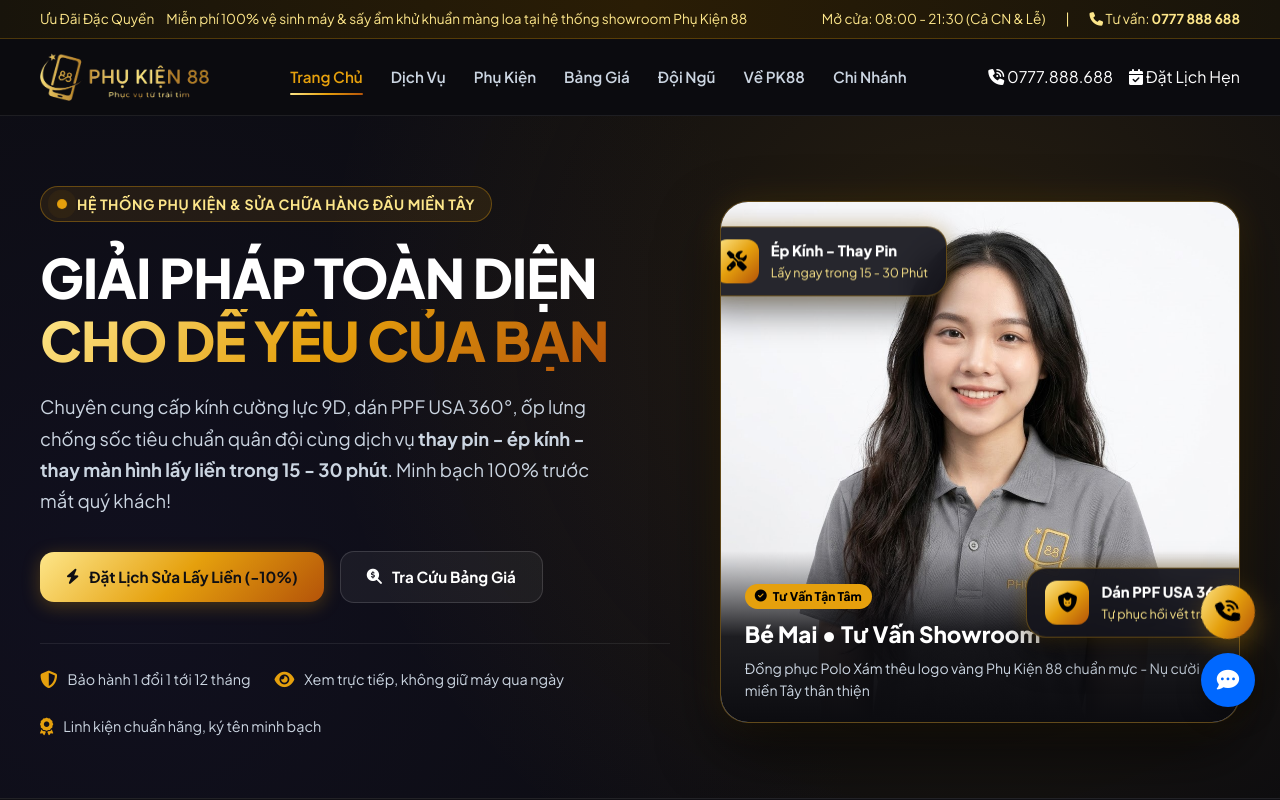
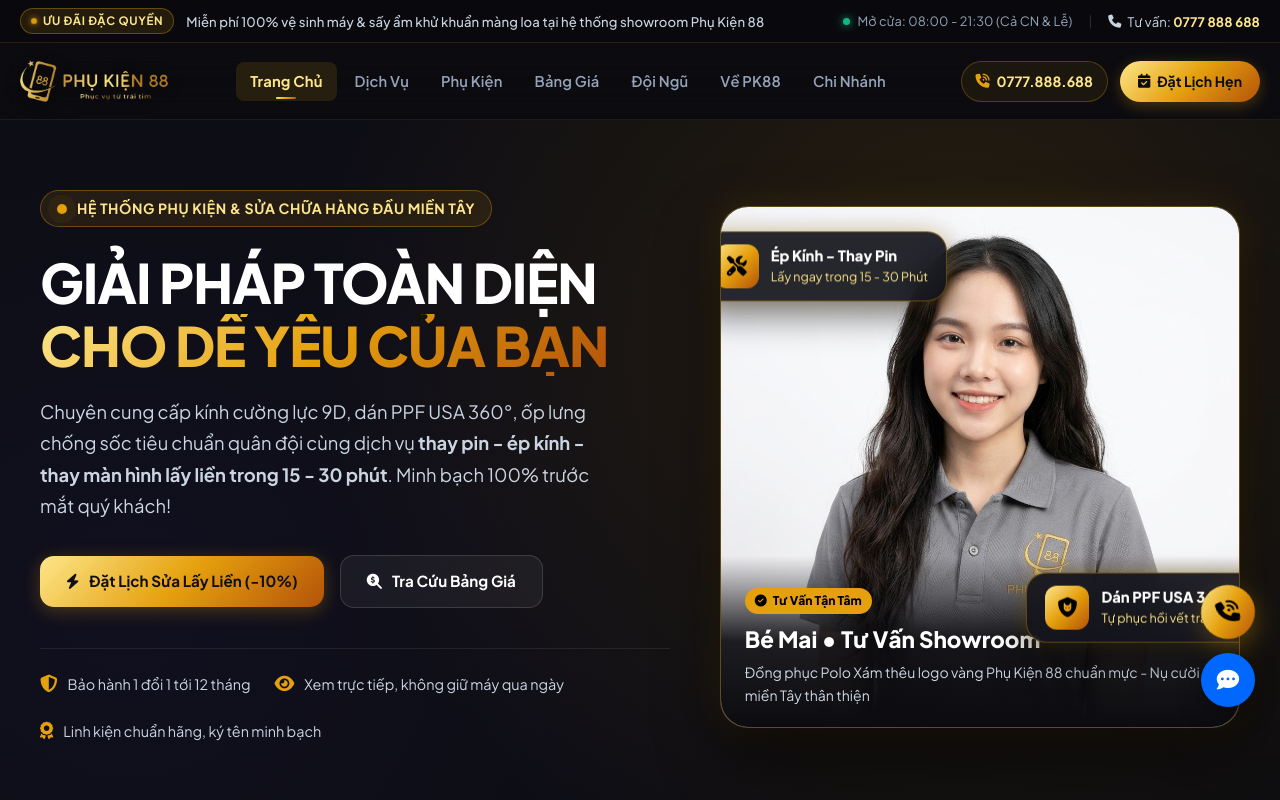
Before and after one commit to tranhoangsang89-maker/webtestdemo, a plain HTML site: page index.html in a window 1280 px wide. Shown: the top 800 px of the page. Drawn offline with Linux system fonts and the light colour scheme.

Commit message:
Add files via upload

```diff
--- a/css/style.css
+++ b/css/style.css
@@ -225,74 +225,143 @@ ul {
   box-shadow: 0 4px 16px var(--gold-glow);
 }
 
+/* Container for Navbar & Topbar with extra breathing room */
+.navbar-container {
+  max-width: 1360px;
+  width: 100%;
+}
+
 /* ==========================================================================
-   TOP ANNOUNCEMENT BAR
+   TOP ANNOUNCEMENT BAR (LUXURY TECH STYLE)
    ========================================================================== */
 .top-bar {
-  background: linear-gradient(90deg, #18140B 0%, #2A1D05 50%, #18140B 100%);
-  border-bottom: 1px solid rgba(229, 160, 13, 0.25);
+  background: #09090D;
+  border-bottom: 1px solid rgba(229, 160, 13, 0.15);
   padding: 8px 0;
-  font-size: 0.85rem;
+  font-size: 0.82rem;
+  color: #94A3B8;
+  letter-spacing: 0.01em;
+}
+
+.top-bar-inner {
+  display: flex;
+  align-items: center;
+  justify-content: space-between;
+  gap: 20px;
+}
+
+.top-bar-left {
+  display: flex;
+  align-items: center;
+  gap: 12px;
+  overflow: hidden;
+}
+
+.top-tag {
+  display: inline-flex;
+  align-items: center;
+  gap: 6px;
+  background: rgba(229, 160, 13, 0.12);
+  border: 1px solid rgba(229, 160, 13, 0.35);
   color: var(--gold-light);
-}
-
-.top-bar-inner {
-  display: flex;
-  align-items: center;
-  justify-content: space-between;
-}
-
-.top-bar-left {
-  display: flex;
-  align-items: center;
-  gap: 12px;
-}
-
-.top-badge {
+  font-size: 0.72rem;
+  font-weight: 700;
+  text-transform: uppercase;
+  letter-spacing: 0.06em;
+  padding: 3px 10px;
+  border-radius: var(--radius-full);
+  white-space: nowrap;
+  flex-shrink: 0;
+}
+
+.top-tag-dot {
+  width: 6px;
+  height: 6px;
+  border-radius: 50%;
   background: var(--gold-primary);
-  color: #000;
-  font-weight: 800;
-  padding: 2px 8px;
-  border-radius: var(--radius-sm);
-  font-size: 0.75rem;
-  text-transform: uppercase;
+  box-shadow: 0 0 6px var(--gold-primary);
+  animation: pulseDot 1.8s infinite;
+}
+
+@keyframes pulseDot {
+  0%, 100% { opacity: 1; transform: scale(1); }
+  50% { opacity: 0.35; transform: scale(0.85); }
+}
+
+.top-promo-text {
+  color: #CBD5E1;
+  font-weight: 500;
+  white-space: nowrap;
+  overflow: hidden;
+  text-overflow: ellipsis;
 }
 
 .top-bar-right {
   display: flex;
   align-items: center;
-  gap: 20px;
-}
-
-.top-bar-link {
+  gap: 16px;
+  white-space: nowrap;
+  flex-shrink: 0;
+}
+
+.top-info-item {
+  display: flex;
+  align-items: center;
+  gap: 7px;
+  color: #94A3B8;
+  font-size: 0.8rem;
+}
+
+.status-indicator {
+  width: 7px;
+  height: 7px;
+  border-radius: 50%;
+  background: #10B981;
+  box-shadow: 0 0 8px #10B981;
+  flex-shrink: 0;
+}
+
+.top-divider {
+  color: rgba(255, 255, 255, 0.15);
+  font-size: 0.8rem;
+}
+
+.top-hotline-item {
   display: flex;
   align-items: center;
   gap: 6px;
-  color: var(--text-secondary);
-}
-
-.top-bar-link:hover {
+  color: #CBD5E1;
+  font-size: 0.82rem;
+  transition: var(--transition-fast);
+}
+
+.top-hotline-item:hover {
   color: var(--gold-primary);
 }
 
+.top-hotline-item strong {
+  color: var(--gold-light);
+  font-weight: 700;
+}
+
 /* ==========================================================================
-   NAVIGATION BAR
+   NAVIGATION BAR (LUXURY OBSIDIAN & ANTIQUE GOLD)
    ========================================================================== */
 .navbar {
   position: sticky;
   top: 0;
   z-index: 1000;
-  background: rgba(12, 12, 16, 0.9);
+  background: rgba(12, 12, 16, 0.88);
   backdrop-filter: blur(20px);
   -webkit-backdrop-filter: blur(20px);
-  border-bottom: 1px solid var(--border-light);
-  transition: var(--transition-normal);
+  border-bottom: 1px solid rgba(255, 255, 255, 0.07);
+  transition: background 0.3s ease, border-color 0.3s ease, box-shadow 0.3s ease;
 }
 
 .navbar.scrolled {
   background: rgba(10, 10, 14, 0.96);
-  border-bottom-color: rgba(229, 160, 13, 0.2);
-  box-shadow: 0 10px 30px rgba(0, 0, 0, 0.5);
+  border-bottom-color: rgba(229, 160, 13, 0.25);
+  box-shadow: 0 10px 30px rgba(0, 0, 0, 0.6);
 }
 
 .navbar-inner {
@@ -300,88 +369,148 @@ ul {
   align-items: center;
   justify-content: space-between;
   height: 76px;
+  gap: 20px;
 }
 
 .nav-brand {
   display: flex;
   align-items: center;
+  flex-shrink: 0;
+  margin-right: 8px;
 }
 
 .nav-logo-img {
-  height: 48px;
+  height: 42px;
   width: auto;
   object-fit: contain;
-}
-
+  filter: drop-shadow(0 2px 8px rgba(0, 0, 0, 0.4));
+  transition: transform var(--transition-fast);
+}
+
+.nav-brand:hover .nav-logo-img {
+  transform: scale(1.02);
+}
+
+/* Navigation Links - Single-line Apple/Tech Minimalist */
 .nav-links {
   display: flex;
   align-items: center;
-  gap: 28px;
+  justify-content: center;
+  gap: 4px;
+  flex-grow: 1;
 }
 
 .nav-link {
-  font-size: 0.95rem;
+  font-size: 0.92rem;
   font-weight: 600;
-  color: var(--text-secondary);
+  color: #94A3B8;
   position: relative;
-  padding: 6px 0;
+  padding: 8px 14px;
+  border-radius: var(--radius-sm);
+  white-space: nowrap;
+  letter-spacing: 0.01em;
+  transition: all var(--transition-fast);
+}
+
+.nav-link:hover {
+  color: #FFFFFF;
+  background: rgba(255, 255, 255, 0.05);
+}
+
+.nav-link.active {
+  color: var(--gold-light);
+  background: rgba(229, 160, 13, 0.12);
+  font-weight: 700;
 }
 
 .nav-link::after {
   content: '';
   position: absolute;
-  bottom: 0;
-  left: 0;
+  bottom: 2px;
+  left: 50%;
+  transform: translateX(-50%);
   width: 0;
   height: 2px;
   background: var(--gold-gradient);
-  transition: width 0.3s ease;
   border-radius: var(--radius-full);
-}
-
-.nav-link:hover, .nav-link.active {
+  transition: width 0.25s ease;
+}
+
+.nav-link.active::after {
+  width: 20px;
+}
+
+.nav-link:hover::after {
+  width: 16px;
+}
+
+/* Right Actions - Sleek & balanced */
+.nav-actions {
+  display: flex;
+  align-items: center;
+  gap: 12px;
+  flex-shrink: 0;
+}
+
+.nav-phone-pill {
+  display: inline-flex;
+  align-items: center;
+  gap: 7px;
+  font-weight: 700;
+  color: var(--gold-light);
+  font-size: 0.88rem;
+  padding: 8px 14px;
+  background: rgba(229, 160, 13, 0.08);
+  border: 1px solid rgba(229, 160, 13, 0.28);
+  border-radius: var(--radius-full);
+  white-space: nowrap;
+  transition: all var(--transition-fast);
+}
+
+.nav-phone-pill i {
   color: var(--gold-primary);
-}
-
-.nav-link:hover::after, .nav-link.active::after {
-  width: 100%;
-}
-
-.nav-actions {
-  display: flex;
-  align-items: center;
-  gap: 16px;
-}
-
-.nav-phone {
-  display: flex;
-  align-items: center;
-  gap: 8px;
-  font-weight: 700;
-  color: var(--gold-primary);
-  font-size: 0.95rem;
-  padding: 8px 14px;
-  background: var(--gold-subtle);
-  border: 1px solid var(--border-gold);
-  border-radius: var(--radius-md);
-}
-
-.nav-phone:hover {
-  background: rgba(229, 160, 13, 0.2);
-  box-shadow: 0 0 14px var(--gold-glow);
+  font-size: 0.88rem;
+}
+
+.nav-phone-pill:hover {
+  background: rgba(229, 160, 13, 0.18);
+  border-color: var(--gold-primary);
+  box-shadow: 0 0 16px var(--gold-glow);
+  transform: translateY(-1px);
+}
+
+.nav-cta-btn {
+  display: inline-flex;
+  align-items: center;
+  gap: 7px;
+  padding: 9px 18px;
+  background: var(--gold-gradient);
+  color: #0C0C10;
+  border-radius: var(--radius-full);
+  font-weight: 700;
+  font-size: 0.88rem;
+  white-space: nowrap;
+  box-shadow: 0 4px 15px var(--gold-glow);
+  transition: all var(--transition-fast);
+}
+
+.nav-cta-btn:hover {
+  transform: translateY(-2px);
+  box-shadow: 0 6px 20px rgba(229, 160, 13, 0.45);
 }
 
 .nav-toggle-btn {
   display: none;
   flex-direction: column;
   justify-content: center;
-  gap: 6px;
-  width: 40px;
-  height: 40px;
+  gap: 5px;
+  width: 38px;
+  height: 38px;
   border-radius: var(--radius-sm);
   background: rgba(255, 255, 255, 0.05);
   border: 1px solid var(--border-light);
   padding: 8px;
+  cursor: pointer;
 }
 
 .nav-toggle-btn span {
@@ -2072,38 +2201,81 @@ ul {
   }
 }
 
-@media (max-width: 768px) {
-  .top-bar-right {
+@media (max-width: 1080px) {
+  .nav-links {
+    gap: 2px;
+  }
+  .nav-link {
+    padding: 7px 10px;
+    font-size: 0.88rem;
+  }
+  .nav-phone-pill {
+    padding: 7px 11px;
+    font-size: 0.82rem;
+  }
+  .nav-cta-btn {
+    padding: 8px 14px;
+    font-size: 0.82rem;
+  }
+  .top-promo-text {
+    max-width: 320px;
+  }
+}
+
+@media (max-width: 920px) {
+  .nav-toggle-btn {
+    display: flex;
+  }
+  .nav-phone-pill {
     display: none;
-  }
-  .navbar-inner {
-    height: 68px;
   }
   .nav-links {
     position: fixed;
-    top: 68px;
+    top: 76px;
     left: 0;
     width: 100%;
-    background: #0E0E14;
+    background: rgba(14, 14, 20, 0.98);
+    backdrop-filter: blur(20px);
+    -webkit-backdrop-filter: blur(20px);
     border-bottom: 1px solid var(--border-gold);
     flex-direction: column;
-    padding: 24px;
-    gap: 18px;
+    padding: 24px 20px;
+    gap: 8px;
     transform: translateY(-150%);
     opacity: 0;
     pointer-events: none;
-    transition: all 0.3s ease;
+    transition: all 0.3s cubic-bezier(0.4, 0, 0.2, 1);
+    box-shadow: 0 20px 40px rgba(0, 0, 0, 0.8);
   }
   .nav-links.open {
     transform: translateY(0);
     opacity: 1;
     pointer-events: auto;
   }
-  .nav-toggle-btn {
-    display: flex;
-  }
-  .nav-phone {
+  .nav-link {
+    width: 100%;
+    text-align: center;
+    padding: 12px;
+    font-size: 1rem;
+  }
+}
+
+@media (max-width: 768px) {
+  .top-bar-right {
     display: none;
+  }
+  .top-bar {
+    padding: 6px 0;
+  }
+  .top-promo-text {
+    font-size: 0.78rem;
+    max-width: 250px;
+  }
+  .navbar-inner {
+    height: 68px;
+  }
+  .nav-links {
+    top: 68px;
   }
   .hero-headline {
     font-size: 2.3rem;
```
